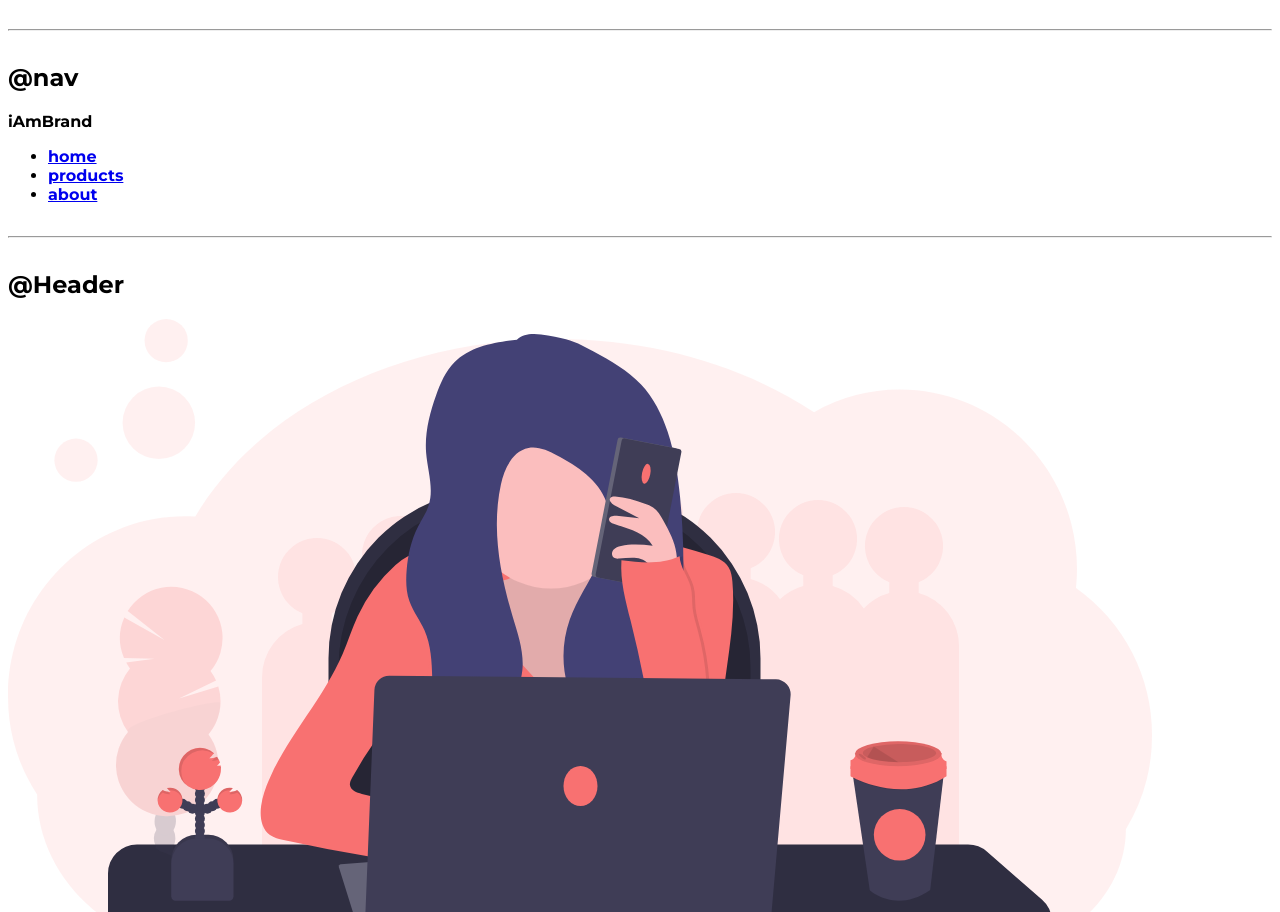
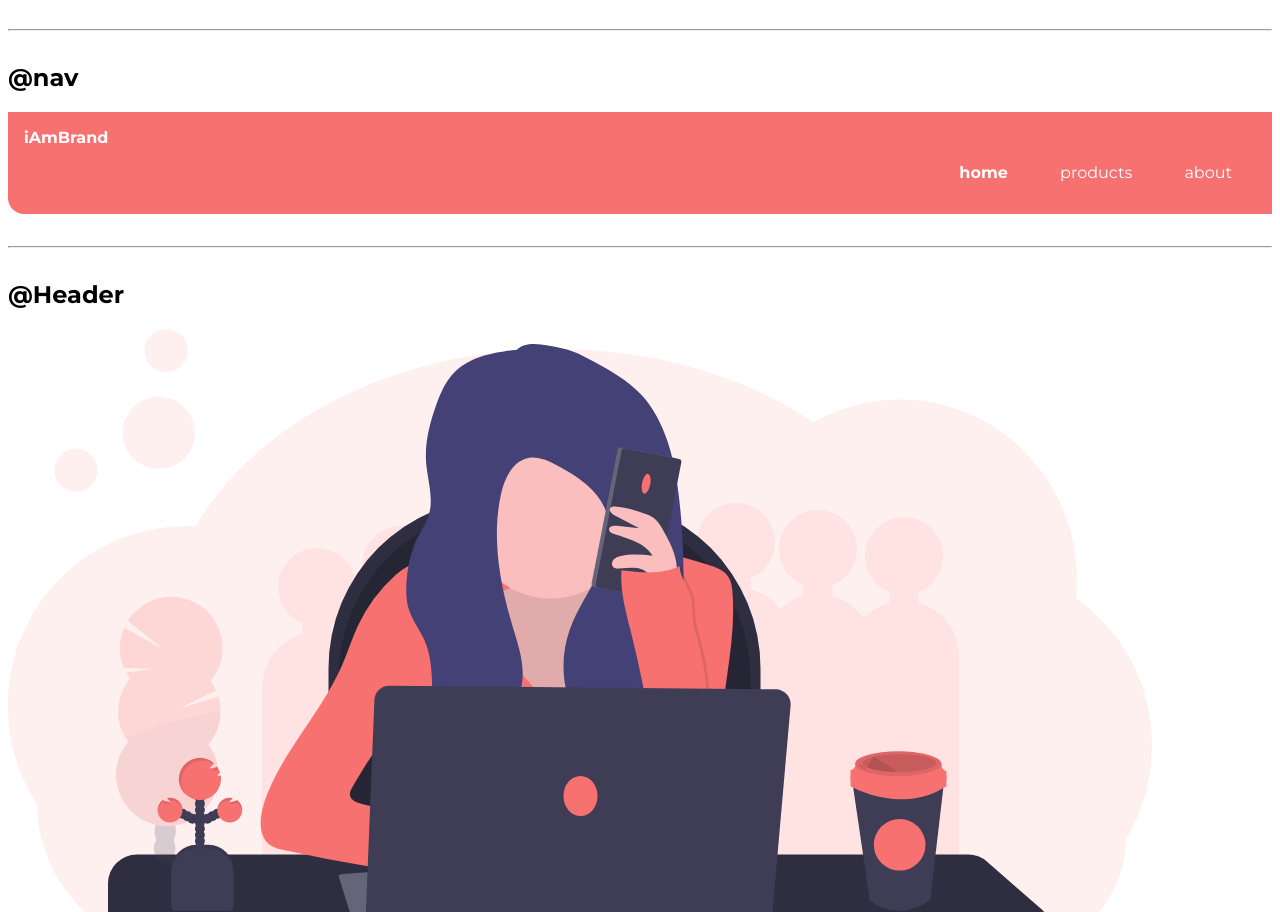
Before and after one commit to lekkha/html-and-css-, a plain HTML site: page index.html in a window 1280 px wide. Shown: the part 1253-2165 px from the top of the page. Drawn offline with Linux system fonts and the light colour scheme.

Commit message:
navigaton

```diff
--- a/index.html
+++ b/index.html
@@ -78,19 +78,19 @@
 
     <h2>@nav</h2>
 
-    <nav>
-        <div>iAmBrand</div>
-        <ul>
-            <li>
-                <a href="/">home</a>
+    <nav class="navigation container">
+        <div class="nav-brand">iAmBrand</div>
+        <ul class="list-non-bullet nav-pills">
+            <li class="list-item-inline">
+                <a class="link link-active" href="/">home</a>
             </li>
 
-            <li>
-                <a href="/">products</a>
+            <li class="list-item-inline">
+                <a class="link" href="/">products</a>
             </li>
 
-            <li>
-                <a href="/">about</a>
+            <li class="list-item-inline">
+                <a class="link" href="/">about</a>
             </li>
         </ul>
     </nav>
--- a/styles.css
+++ b/styles.css
@@ -1,4 +1,4 @@
-@import url('https://fonts.googleapis.com/css2?family=Montserrat:ital,wght@0,700;1,400&display=swap');
+@import url('https://fonts.googleapis.com/css2?family=Montserrat:wght@400;700&display=swap');
 
 /* root element is the entire page */
 :root{
@@ -61,3 +61,30 @@ problems in the web page */
     display: inline;
     padding: 0rem 0.5rem;
 }
+
+/* navigation */
+
+.navigation {
+    background-color: var(--primary-color);
+    color:white;
+    padding: 1rem;
+    border-bottom-left-radius: 1rem;
+}
+
+.navigation .nav-brand {
+    font-weight: bold;
+}
+
+.navigation .nav-pills{
+    text-align: right;
+}
+
+
+.navigation .link{
+    color:white
+}
+
+.navigation .link-active {
+   font-weight: bold;
+
+}
```
